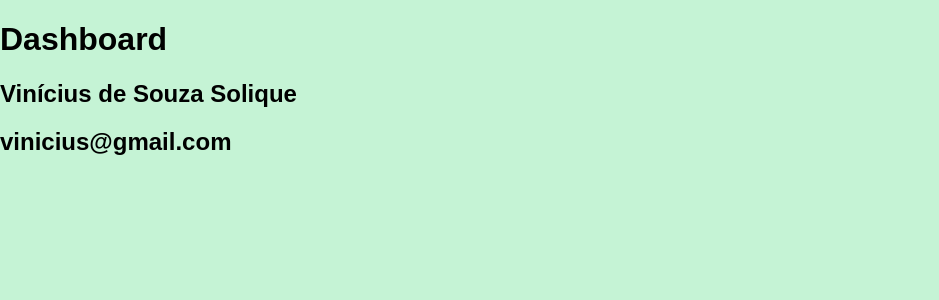
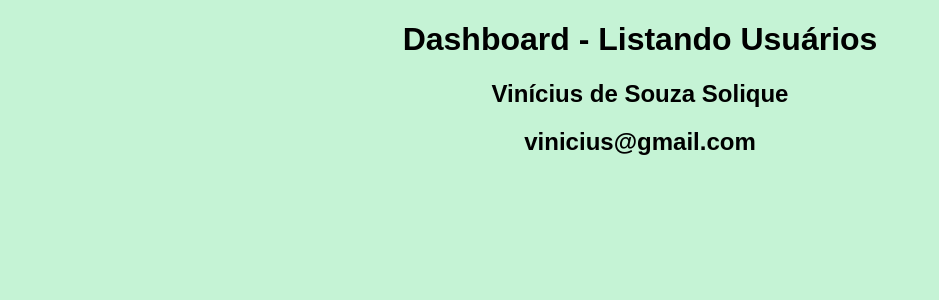
Before and after one commit to viniciussolique39/PTAC---TRABALHO-FINAL, a Next.js app: page /pages/dashboard in a window 1280 px wide. Shown: the top 300 px of the page, without its empty margins (0-939 px from the left). Built offline with nearby package versions, Linux system fonts and the light colour scheme.

Commit message:
Colocando outras classes CSS nas outras páginas

```diff
--- a/src/app/pages/dashboard/page.js
+++ b/src/app/pages/dashboard/page.js
@@ -3,8 +3,8 @@ import { getUsers } from "@/app/functions/handlerAcessAPI";
 export default async function Dashboard() {
    const users = await getUsers();
     return (
-        <div>
-            <h1>Dashboard</h1>
+        <div className="asus">
+            <h1>Dashboard - Listando Usuários</h1>
         {users.map(user => (
             <div>
                 <h2>{user.name}</h2>
```
